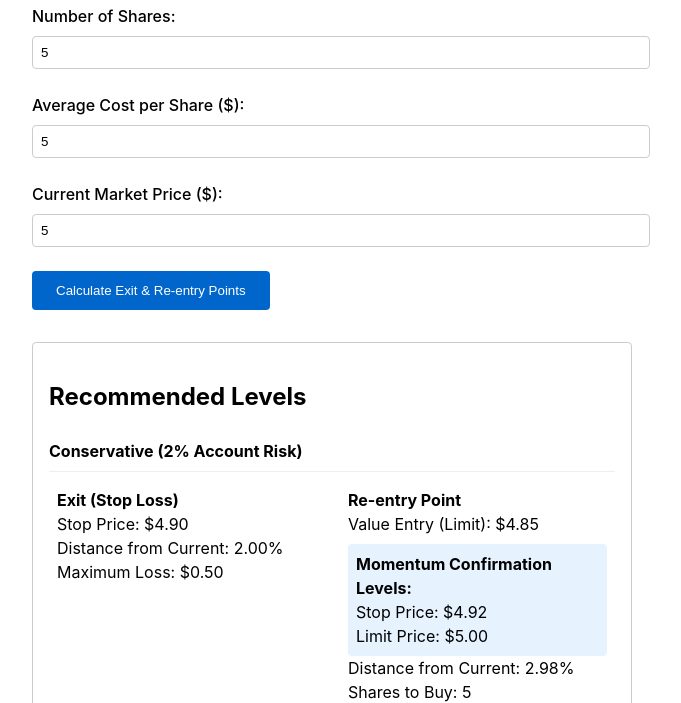
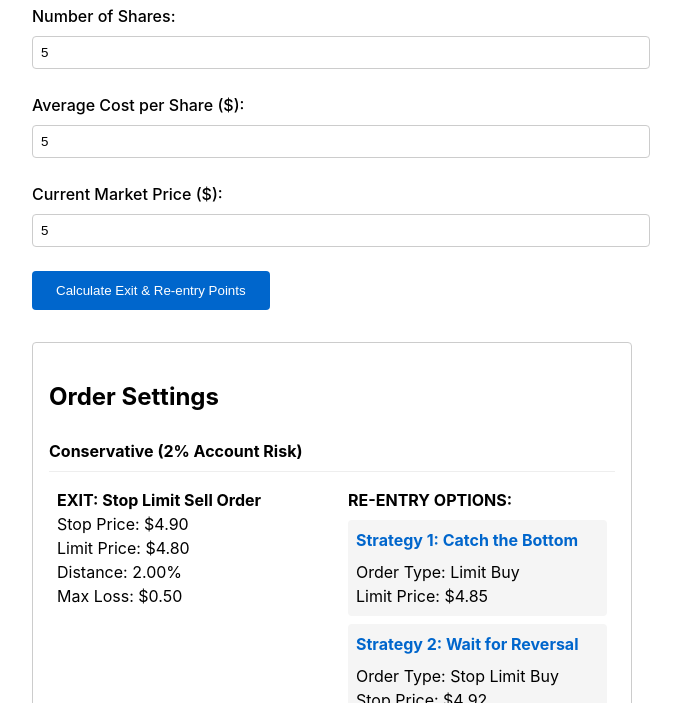
Before and after one commit to renoirb/stock-stop-loss-calculator, a plain HTML site: page index.html in a window 1280 px wide. Both pictures are taken after typing "5", "5", "5" into the empty fields and a click on the button "Calculate Exit & Re-entry Points". Shown: the part 97-800 px from the top of the page, without its empty margins (308-989 px from the left). Drawn offline with Linux system fonts and the light colour scheme.

Commit message:
LLM Prompt Output, Step 4
Using Claude AI v3.5 Sonnet

== Prompt ==

Keep in mind that this tool will be helpful to quickly flip through positions and accounts. The text is great, but there's something I'm not sure I get.

Say I want 2%  Conservative risk level and that I've entered:

Number of shares: 177
Average Cost Per Share: 22.09
Current Market Price: 22.01

The "Exit (Stop Loss)" section is clear enough. It's clear what to enter for a Stop Limit  Sell.

The "Re-Entry Point" section is confusing me.

I'm aware I can use either Stop Limit or Limit buy.

What's the difference between "Value Entry (Limit)", and "Limit Price" are different. it's unclear

== Response ==

Ah, I see the confusion. Let me clarify using your specific numbers and simplify the re-entry section.

When you exit a position with a Stop Limit Sell, you have two strategies to get back in:

1. **Value/Bottom-fishing Strategy** (using Limit Buy):
   - You place a Limit Buy order at the "Value Entry" price
   - You're trying to catch the exact bottom
   - The order executes if price drops to or below your limit

2. **Momentum/Reversal Strategy** (using Stop Limit Buy):
   - You wait for confirmation that the stock is moving back up
   - Uses two prices:
     - "Stop Price": When price reaches this, it triggers your order
     - "Limit Price": Maximum you're willing to pay

Let me update the display to make this clearer (...)

Using your numbers (177 shares @ $22.09, current $22.01):

1. **EXIT Strategy** (Stop Limit Sell):
   - Stop Price: $21.57
   - Limit Price: $21.14 (2% below stop to ensure execution)

2. **RE-ENTRY Strategies:**

   Strategy 1 - Catch the Bottom (Limit Buy):
   - Just set Limit Buy at $21.35
   - Order executes if price hits this level

   Strategy 2 - Wait for Reversal (Stop Limit Buy):
   - Stop Price: $21.67 (triggers when price bounces up)
   - Limit Price: $22.00 (maximum you'll pay)

Is this clearer now? The two re-entry strategies serve different purposes - one tries to catch the bottom, the other waits for confirmation of an upward move.

```diff
--- a/index.html
+++ b/index.html
@@ -50,12 +50,6 @@
             padding-bottom: 0.5rem;
             border-bottom: 1px solid #eee;
         }
-        .order-explanation {
-            margin-top: 1.5rem;
-            padding: 1rem;
-            background: #f5f5f5;
-            border-radius: 4px;
-        }
         .exit-entry {
             display: grid;
             grid-template-columns: 1fr 1fr;
@@ -67,11 +61,16 @@
             background: #fff;
             border-radius: 4px;
         }
-        .confirmation-levels {
-            background: #e6f3ff;
+        .strategy {
+            background: #f5f5f5;
             padding: 0.5rem;
             margin-top: 0.5rem;
             border-radius: 4px;
+        }
+        .strategy-title {
+            font-weight: bold;
+            margin-bottom: 0.5rem;
+            color: #0066cc;
         }
     </style>
 </head>
@@ -98,7 +97,7 @@
     </form>
 
     <div id="results" class="results">
-        <h2>Recommended Levels</h2>
+        <h2>Order Settings</h2>
 
         <div class="risk-level">Conservative (2% Account Risk)</div>
         <div class="exit-entry">
@@ -117,26 +116,6 @@
             <div class="exit" id="aggressive"></div>
             <div class="entry" id="aggressiveEntry"></div>
         </div>
-
-        <div class="order-explanation">
-            <h3>Order Types & Confirmation Strategy:</h3>
-
-            <p><strong>For Exit:</strong> Use a Stop Limit Sell Order
-            <br>- Set Stop Price at the calculated stop loss level
-            <br>- Set Limit Price 1-2% below Stop Price to ensure execution</p>
-
-            <p><strong>For Re-entry (Trend Reversal Confirmation):</strong>
-            <br>1. <strong>Value Entry:</strong> Simple Limit Buy at the re-entry price if you want to catch the exact bottom.
-            <br>2. <strong>Momentum Confirmation:</strong> Stop Limit Buy with:
-            <br>- Stop Price: 1.5% above re-entry point
-            <br>- Limit Price: 1.5% above Stop Price</p>
-
-            <p><strong>Why This Works:</strong>
-            <br>- Prevents buying during continued downtrend
-            <br>- Confirms upward momentum before entry
-            <br>- Provides a reasonable price range for execution
-            <br>- Protects against false breakouts with the limit price ceiling</p>
-        </div>
     </div>
 
     <script>
@@ -149,14 +128,12 @@
 
             const positionValue = shares * currentPrice;
 
-            // Calculate levels for different risk profiles
             const levels = {
                 conservative: calculateLevels(positionValue, 0.02, currentPrice),
                 moderate: calculateLevels(positionValue, 0.05, currentPrice),
                 aggressive: calculateLevels(positionValue, 0.08, currentPrice)
             };
 
-            // Display results
             document.getElementById('results').style.display = 'block';
 
             document.getElementById('conservative').innerHTML = formatExitLevel(levels.conservative.stop, currentPrice, shares);
@@ -187,28 +164,32 @@
             const potentialLoss = ((currentPrice - stopPrice) * shares).toFixed(2);
 
             return `
-                <strong>Exit (Stop Loss)</strong><br>
+                <strong>EXIT: Stop Limit Sell Order</strong><br>
                 Stop Price: $${stopPrice.toFixed(2)}<br>
-                Distance from Current: ${stopPercentage}%<br>
-                Maximum Loss: $${potentialLoss}
+                Limit Price: $${(stopPrice * 0.98).toFixed(2)}<br>
+                Distance: ${stopPercentage}%<br>
+                Max Loss: $${potentialLoss}
             `;
         }
 
         function formatEntryLevel(reentryPrice, currentPrice, shares) {
-            const stopPrice = reentryPrice * 1.015; // 1.5% above re-entry
-            const limitPrice = stopPrice * 1.015; // 1.5% above stop
             const reentryPercentage = ((currentPrice - reentryPrice) / currentPrice * 100).toFixed(2);
 
             return `
-                <strong>Re-entry Point</strong><br>
-                Value Entry (Limit): $${reentryPrice.toFixed(2)}<br>
-                <div class="confirmation-levels">
-                    <strong>Momentum Confirmation Levels:</strong><br>
-                    Stop Price: $${stopPrice.toFixed(2)}<br>
-                    Limit Price: $${limitPrice.toFixed(2)}
+                <strong>RE-ENTRY OPTIONS:</strong>
+                <div class="strategy">
+                    <div class="strategy-title">Strategy 1: Catch the Bottom</div>
+                    Order Type: Limit Buy<br>
+                    Limit Price: $${reentryPrice.toFixed(2)}
                 </div>
-                Distance from Current: ${reentryPercentage}%<br>
-                Shares to Buy: ${shares}
+
+                <div class="strategy">
+                    <div class="strategy-title">Strategy 2: Wait for Reversal</div>
+                    Order Type: Stop Limit Buy<br>
+                    Stop Price: $${(reentryPrice * 1.015).toFixed(2)}<br>
+                    Limit Price: $${(reentryPrice * 1.03).toFixed(2)}
+                </div>
+                Shares: ${shares}
             `;
         }
     </script>
```
